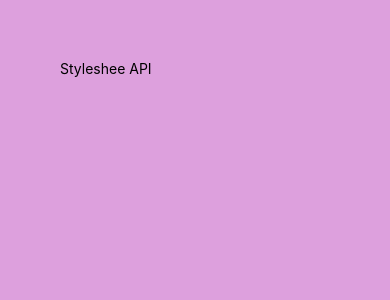
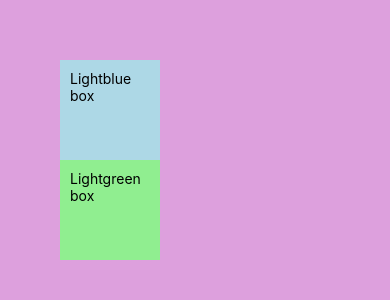
Before and after one commit to jas4code/codevodlution-react-native, a React Native app: screen / in a window 390 px wide. Shown: the top 300 px of the page. Built offline with nearby package versions, Linux system fonts and the light colour scheme.

Commit message:
Using Multiplt StyleSheet

```diff
--- a/App.js
+++ b/App.js
@@ -4,7 +4,12 @@ export default function App() {
 	return (
 		// <View style={{ flex: 1, backgroundColor: 'plum', padding: 60 }}>
 		<View style={styles.container}>
-			<Text style={styles.title}>Styleshee API</Text>
+			<View style={[styles.box, styles.lightblueBg]}>
+				<Text>Lightblue box</Text>
+			</View>
+			<View style={[styles.box, styles.lightgreenBg]}>
+				<Text>Lightgreen box</Text>
+			</View>
 		</View>
 	);
 }
@@ -15,5 +20,16 @@ const styles = StyleSheet.create({
 		backgroundColor: 'plum',
 		padding: 60,
 	},
-	title: {},
+	box: {
+		width: 100,
+		height: 100,
+		padding: 10,
+		backgroundColor: 'pink',
+	},
+	lightblueBg: {
+		backgroundColor: 'lightblue',
+	},
+	lightgreenBg: {
+		backgroundColor: 'lightgreen',
+	},
 });
```
